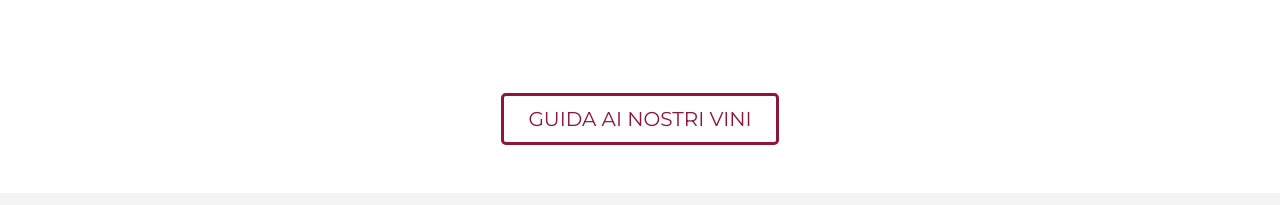
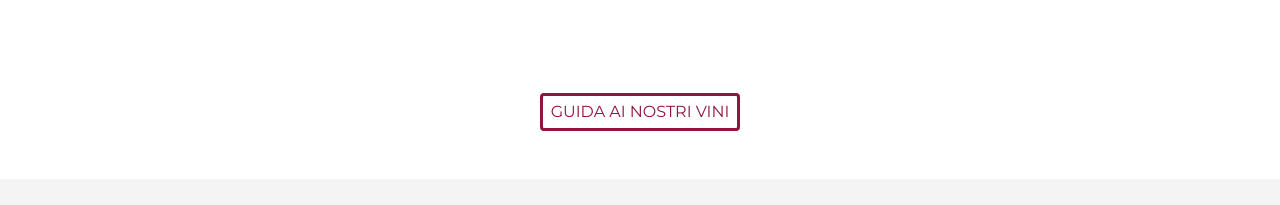
Before and after one commit to martinoFD/sito-vino, a plain HTML site: page vini.html in a window 1280 px wide. Shown: the part 1600-1805 px from the top of the page. Drawn offline with Linux system fonts and the light colour scheme; a web font is replaced by a local one.

Commit message:
fix button

```diff
--- a/vini.html
+++ b/vini.html
@@ -140,7 +140,7 @@
 	<div class="row p-4" id="download-pdf">
 		<div class="container text-center">
 			<a href="pdf/vini.costaamadi.pdf" target="_blank"
-				class="animation fadeIn btn py-2 px-4 btn-outline-primary m-4 btn-lg animate">GUIDA AI NOSTRI VINI</a>
+				class="animation fadeIn btn py-1 px-2 btn-outline-primary m-4 btn-md animate">GUIDA AI NOSTRI VINI</a>
 		</div>
 	</div>
 
```
